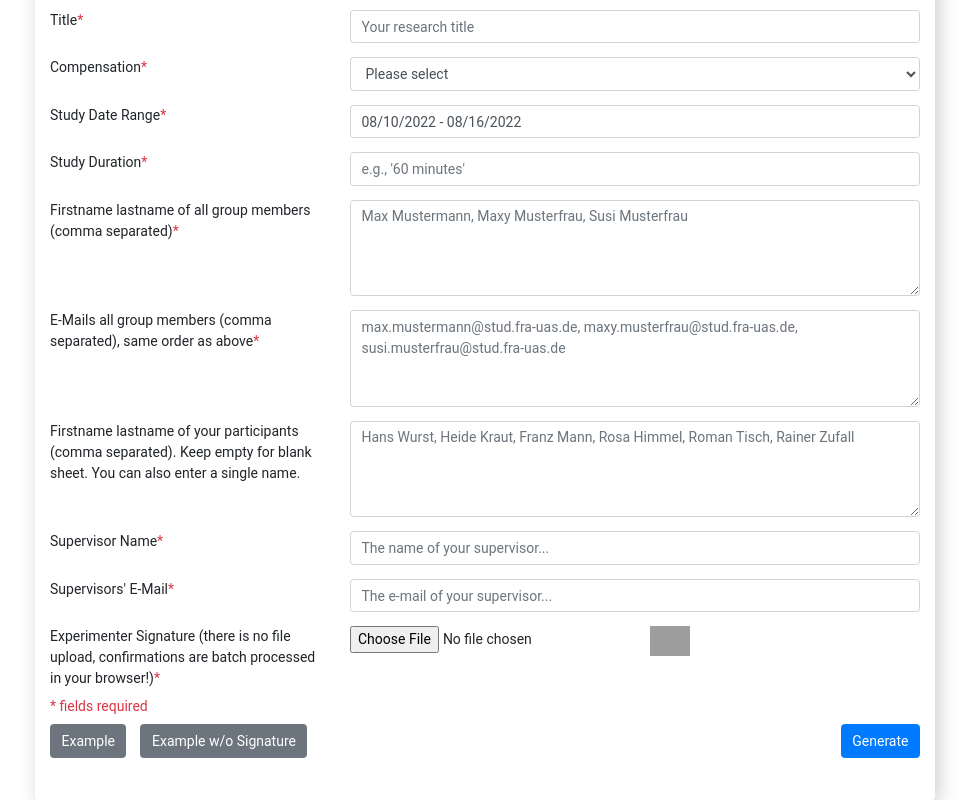
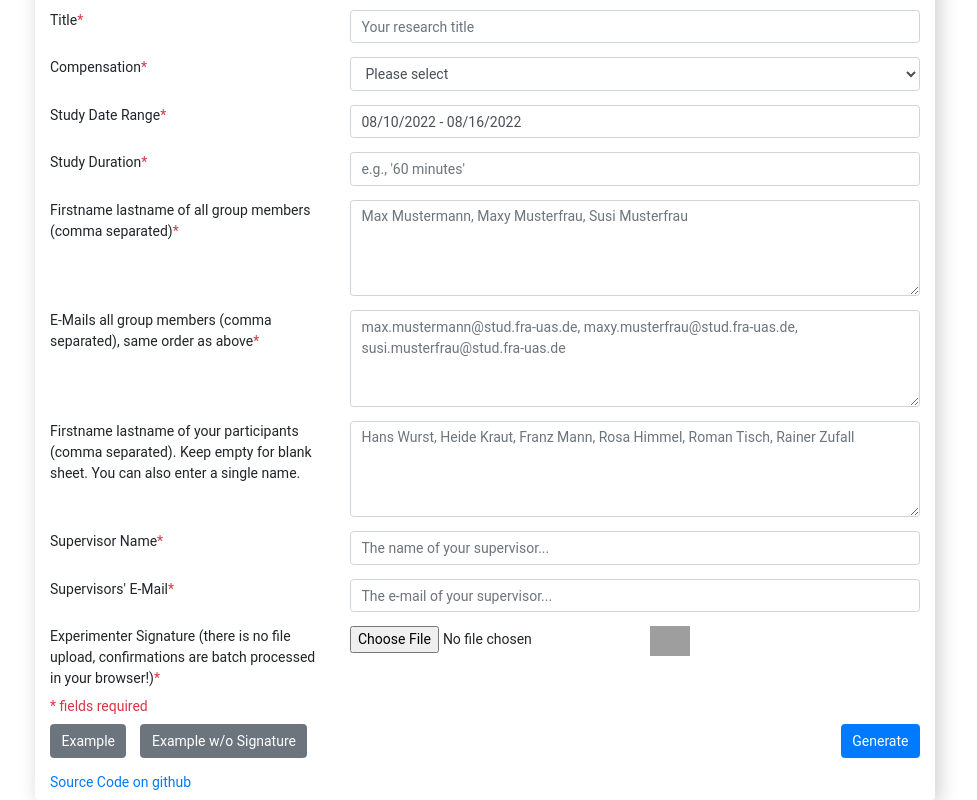
Before and after one commit to valentin-schwind/participation-confirmation-generator, a plain HTML site: page index.html in a window 1280 px wide. Shown: the part 509-1309 px from the top of the page, without its empty margins (155-1132 px from the left). Drawn offline with Linux system fonts and the light colour scheme; grey boxes are pictures that could not be loaded; a script that the page names is missing; a web font is replaced by a local one.

Commit message:
wrong link color

```diff
--- a/css/style.css
+++ b/css/style.css
@@ -55,7 +55,7 @@ html, body{
     vertical-align: top;
 }
 
-a {
+a.btn  {
     color: white !important;
 }
 
```
